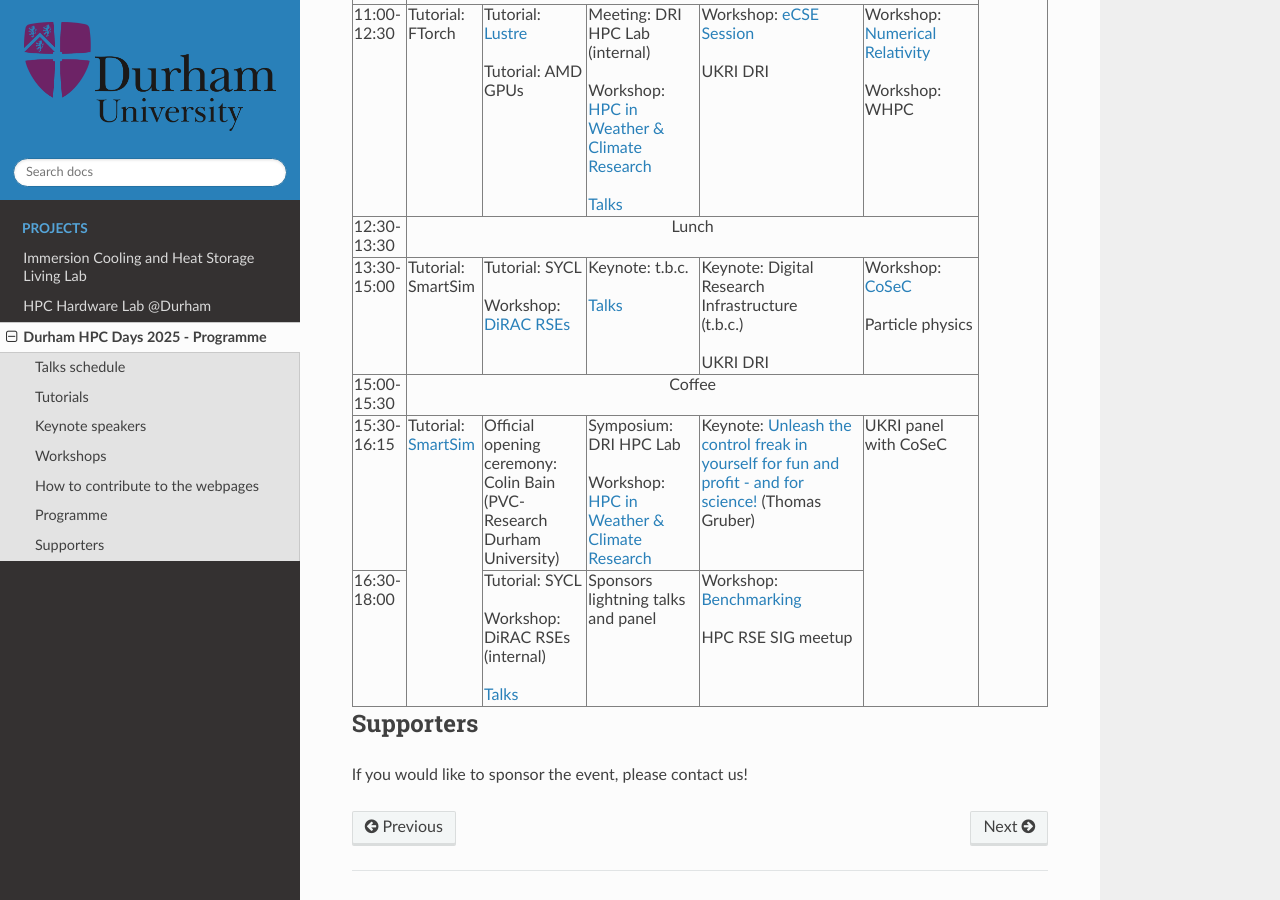
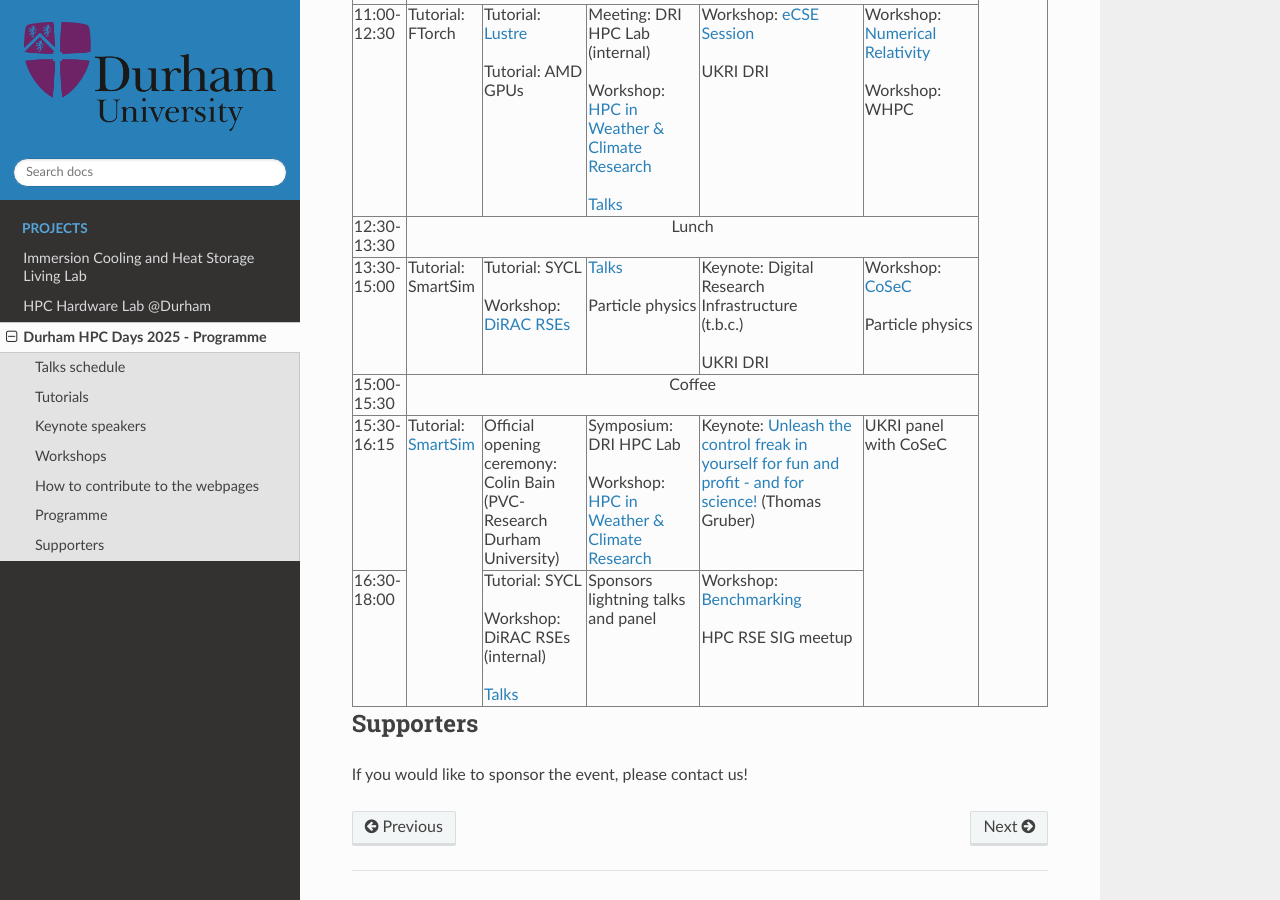
Before and after one commit to ilectra/durham, a Sphinx documentation site: the page built from docs/hpcdays/index.md, in a window 1280 px wide and 900 px high, scrolled down 1122 px. Built offline with Sphinx 7.4.7 and the Read the Docs theme 3.1.0, drawn with Linux system fonts in a browser that asks for light colours.

Commit message:
Added one more particle physics

```diff
--- a/docs/hpcdays/index.md
+++ b/docs/hpcdays/index.md
@@ -70,7 +70,7 @@
   <td> 13:30-15:00 </td>
   <td> Tutorial: SmartSim </td>
   <td> Tutorial: SYCL <br /> <br /> Workshop: <a href="workshops.html#DiRACRSEs"> DiRAC RSEs </a> </td>
-  <td> Keynote: t.b.c. <br /><br /> <a href="https://durham.readthedocs.io/en/latest/hpcdays/talks.html#wednesday-4-june-2025-1330-to-1500">Talks</a> </td>
+  <td> <a href="https://durham.readthedocs.io/en/latest/hpcdays/talks.html#wednesday-4-june-2025-1330-to-1500">Talks</a> <br /><br /> Particle physics </td>
   <td> Keynote: Digital Research Infrastructure <br /> (t.b.c.) <br /><br /> UKRI DRI</td>
   <td> Workshop: <a href="workshops.html#CoSeC">CoSeC</a> <br/><br/>Particle physics </td>
 </tr>
```
